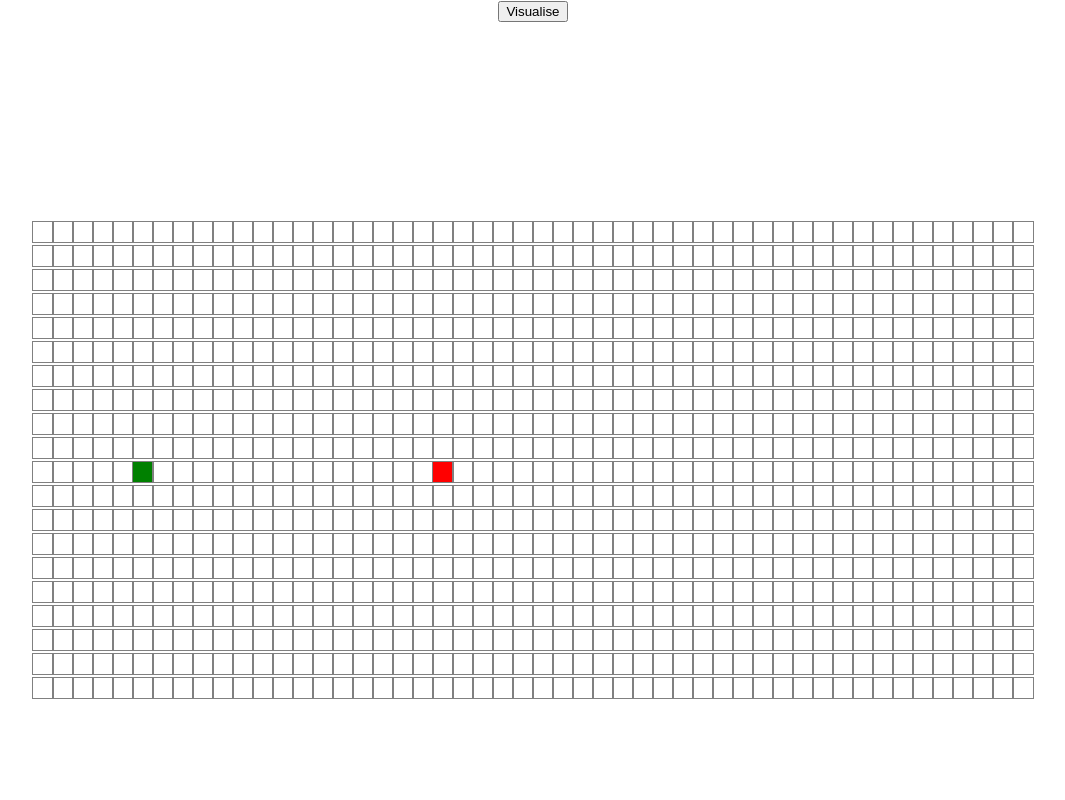
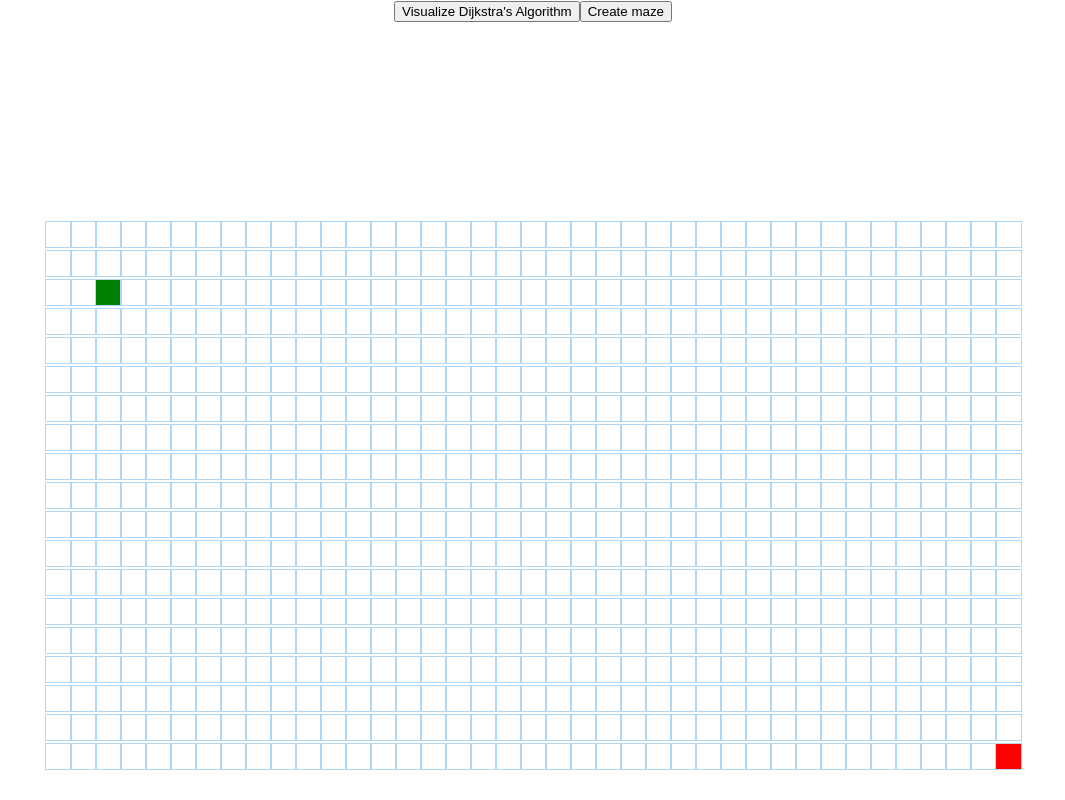
Before and after one commit to robLaing2/Pathfinding-Visualizer, a React (Create React App) app in the folder my-app/: page / in a window 1280 px wide. Shown: the whole page, without its empty margins (107-1172 px from the left). Built offline with nearby package versions, Linux system fonts and the light colour scheme.

Commit message:
Added prims algorithm, pathfinding not working

```diff
--- a/my-app/src/Pathfinder/Node.css
+++ b/my-app/src/Pathfinder/Node.css
@@ -1,14 +1,79 @@
 .node {
-    width: 20px;
-    height: 20px;
-    outline: 1px solid grey;
+    width: 25px;
+    height: 25px;
+    outline: 1px solid rgb(175, 216, 248);
     display: inline-block;
-}
+  }
 
-.node-finish {
+  .node-finish {
     background-color: red;
-}
+  }
 
-.node-start {
+  .node-start {
     background-color: green;
-}
+  }
+
+  .node-visited {
+    animation-name: visitedAnimation;
+    animation-duration: 1.5s;
+    animation-timing-function: ease-out;
+    animation-delay: 0;
+    animation-direction: alternate;
+    animation-iteration-count: 1;
+    animation-fill-mode: forwards;
+    animation-play-state: running;
+  }
+
+  @keyframes visitedAnimation {
+    0% {
+      transform: scale(0.3);
+      background-color: rgba(0, 0, 66, 0.75);
+      border-radius: 100%;
+    }
+
+    50% {
+      background-color: rgba(17, 104, 217, 0.75);
+    }
+
+    75% {
+      transform: scale(1.2);
+      background-color: rgba(0, 217, 159, 0.75);
+    }
+
+    100% {
+      transform: scale(1);
+      background-color: rgba(0, 190, 218, 0.75);
+    }
+  }
+
+  .node-wall {
+    background-color: rgb(12, 53, 71);
+  }
+
+  .node-shortest-path {
+    animation-name: shortestPath;
+    animation-duration: 1.5s;
+    animation-timing-function: ease-out;
+    animation-delay: 0;
+    animation-direction: alternate;
+    animation-iteration-count: 1;
+    animation-fill-mode: forwards;
+    animation-play-state: running;
+  }
+
+  @keyframes shortestPath {
+    0% {
+      transform: scale(0.6);
+      background-color: rgb(255, 254, 106);
+    }
+
+    50% {
+      transform: scale(1.2);
+      background-color: rgb(255, 254, 106);
+    }
+
+    100% {
+      transform: scale(1);
+      background-color: rgb(255, 254, 106);
+    }
+  }
--- a/my-app/src/Pathfinder/Node.jsx
+++ b/my-app/src/Pathfinder/Node.jsx
@@ -8,19 +8,28 @@ export default class Node extends Component {
         col,
         isFinish,
         isStart,
+        isWall,
+        onMouseDown,
+        onMouseEnter,
+        onMouseUp,
         row,
+        isVisitedMaze,
       } = this.props;
       const extraClassName = isFinish
         ? 'node-finish'
         : isStart
         ? 'node-start'
+        : isWall
+        ? 'node-wall'
         : '';
 
       return (
         <div
           id={`node-${row}-${col}`}
           className={`node ${extraClassName}`}
-        ></div>
+          onMouseDown={() => onMouseDown(row, col)}
+          onMouseEnter={() => onMouseEnter(row, col)}
+          onMouseUp={() => onMouseUp()}></div>
       );
     }
   }
--- a/my-app/src/Pathfinder/PathfindingVisualiser.jsx
+++ b/my-app/src/Pathfinder/PathfindingVisualiser.jsx
@@ -3,49 +3,132 @@ import Node from './Node';
 
 import './PathfindingVisualiser.css'
 
-import {dijkstras} from '../algorithms/dijkstras.js'
+import {dijkstra, getNodesInShortestPathOrder} from '../algorithms/dijkstras.js'
+import {primsAlgorithm} from '../algorithms/mazeCreation.js'
 
-const START_ROW = 10;
-const START_COL = 5;
-const END_ROW = 10;
-const END_COL = 20;
+const START_NODE_ROW = 2;
+const START_NODE_COL = 2;
+const FINISH_NODE_ROW = 18;
+const FINISH_NODE_COL = 38;
 
-export default class PathfindingVisualiser extends Component {
-    constructor(props) {
-        super(props);
+const NO_ROWS = 19;
+const NO_COLS = 39;
+
+export default class PathfindingVisualizer extends Component {
+  constructor() {
+    super();
     this.state = {
       grid: [],
+      mouseIsPressed: false,
     };
   }
 
   componentDidMount() {
     const grid = getInitialGrid();
-        this.setState({grid})
+    this.setState({grid});
   }
 
-    visualiseAstar(){
-        const {grid} = this.state
-        const startNode = grid[START_ROW][START_COL];
-        const endNode = grid[END_ROW][END_COL];
-        const visitedNodes = dijkstras(grid, startNode, endNode)
-        console.log(visitedNodes)
+  handleMouseDown(row, col) {
+    const newGrid = getNewGridWithWallToggled(this.state.grid, row, col);
+    this.setState({grid: newGrid, mouseIsPressed: true});
+  }
+
+  handleMouseEnter(row, col) {
+    if (!this.state.mouseIsPressed) return;
+    const newGrid = getNewGridWithWallToggled(this.state.grid, row, col);
+    this.setState({grid: newGrid});
+  }
+
+  handleMouseUp() {
+    this.setState({mouseIsPressed: false});
+  }
+
+  animateDijkstra(visitedNodesInOrder, nodesInShortestPathOrder) {
+    for (let i = 0; i <= visitedNodesInOrder.length; i++) {
+      if (i === visitedNodesInOrder.length) {
+        setTimeout(() => {
+          this.animateShortestPath(nodesInShortestPathOrder);
+        }, 10 * i);
+        return;
+      }
+      setTimeout(() => {
+        const node = visitedNodesInOrder[i];
+        document.getElementById(`node-${node.row}-${node.col}`).className =
+          'node node-visited';
+      }, 10 * i);
+    }
+  }
+
+  makeAllNodesWall() {
+
+    for (let row = 0; row < NO_ROWS; row++) {
+        for (let col = 0; col < NO_COLS; col++) {
+            const newGrid = getNewGridWithWallToggled(this.state.grid, row, col);
+            this.setState({grid: newGrid});
+        }
+      }
 
   }
 
+  animateMaze(mazeLayout) {
+
+    this.makeAllNodesWall()
+
+    for (let i = 0; i < mazeLayout.length; i++) {
+
+        setTimeout(() => {
+            const {row, col} = mazeLayout[i];
+            const newGrid = getNewGridWithWallToggled(this.state.grid, row, col);
+            this.setState({grid: newGrid});
+          }, 50 * i);
+    }
+  }
+
+  animateShortestPath(nodesInShortestPathOrder) {
+    for (let i = 0; i < nodesInShortestPathOrder.length; i++) {
+      setTimeout(() => {
+        const node = nodesInShortestPathOrder[i];
+        document.getElementById(`node-${node.row}-${node.col}`).className =
+          'node node-shortest-path';
+      }, 50 * i);
+    }
+  }
+
+  visualizeDijkstra() {
+    const {grid} = this.state;
+    const startNode = grid[START_NODE_ROW][START_NODE_COL];
+    const finishNode = grid[FINISH_NODE_ROW][FINISH_NODE_COL];
+    const visitedNodesInOrder = dijkstra(grid, startNode, finishNode);
+    const nodesInShortestPathOrder = getNodesInShortestPathOrder(finishNode);
+    this.animateDijkstra(visitedNodesInOrder, nodesInShortestPathOrder);
+  }
+
+  visualiseMazeCreation() {
+    const {grid} = this.state;
+    const startNode = grid[START_NODE_ROW][START_NODE_COL];
+    const finishNode = grid[FINISH_NODE_ROW][FINISH_NODE_COL];
+    const mazeLayout = primsAlgorithm(grid, startNode, finishNode);
+
+    this.animateMaze(mazeLayout);
+  }
+
   render() {
-
-        const {grid} = this.state;
+    const {grid, mouseIsPressed} = this.state;
 
     return (
       <>
-            <button onClick={() => this.visualiseAstar()}>Visualise</button>
-
+        <button onClick={() => this.visualizeDijkstra()}>
+          Visualize Dijkstra's Algorithm
+        </button>
+        <button onClick={() => this.visualiseMazeCreation()}>
+          Create maze
+        </button>
         <div className="grid">
           {grid.map((row, rowIdx) => {
             return (
               <div key={rowIdx}>
                 {row.map((node, nodeIdx) => {
-                                const {row, col, isFinish, isStart, isWall} = node;
+                  const {row, col, isFinish, isStart, isWall, isVisitedMaze} = node;
                   return (
                     <Node
                       key={nodeIdx}
@@ -53,9 +136,15 @@ export default class PathfindingVisualiser extends Component {
                       isFinish={isFinish}
                       isStart={isStart}
                       isWall={isWall}
-                                        row={row}
-                                    > </Node>
-                                )
+                      isVisitedMaze={isVisitedMaze}
+                      mouseIsPressed={mouseIsPressed}
+                      onMouseDown={(row, col) => this.handleMouseDown(row, col)}
+                      onMouseEnter={(row, col) =>
+                        this.handleMouseEnter(row, col)
+                      }
+                      onMouseUp={() => this.handleMouseUp()}
+                      row={row}></Node>
+                  );
                 })}
               </div>
             );
@@ -65,28 +154,37 @@ export default class PathfindingVisualiser extends Component {
     );
   }
 }
-
 const getInitialGrid = () => {
   const grid = [];
-    for (let row = 0; row < 20; row++) {
+  for (let row = 0; row < NO_ROWS; row++) {
     const currentRow = [];
-      for (let col = 0; col < 50; col++) {
+    for (let col = 0; col < NO_COLS; col++) {
       currentRow.push(createNode(col, row));
     }
     grid.push(currentRow);
   }
   return grid;
 };
-
 const createNode = (col, row) => {
   return {
     col,
     row,
-      isStart: row === START_ROW && col === START_COL,
-      isFinish: row === END_ROW && col === END_COL,
+    isStart: row === START_NODE_ROW && col === START_NODE_COL,
+    isFinish: row === FINISH_NODE_ROW && col === FINISH_NODE_COL,
     distance: Infinity,
     isVisited: false,
     isWall: false,
     previousNode: null,
+    isVisitedMaze:false,
   };
 };
+const getNewGridWithWallToggled = (grid, row, col) => {
+  const newGrid = grid.slice();
+  const node = newGrid[row][col];
+  const newNode = {
+    ...node,
+    isWall: !node.isWall,
+  };
+  newGrid[row][col] = newNode;
+  return newGrid;
+};
--- a/my-app/src/algorithms/dijkstras.js
+++ b/my-app/src/algorithms/dijkstras.js
@@ -1,4 +1,8 @@
-export function dijkstras(grid, startNode, finishNode) {
+// Performs Dijkstra's algorithm; returns *all* nodes in the order
+// in which they were visited. Also makes nodes point back to their
+// previous node, effectively allowing us to compute the shortest path
+// by backtracking from the finish node.
+export function dijkstra(grid, startNode, finishNode) {
     const visitedNodesInOrder = [];
     startNode.distance = 0;
     const unvisitedNodes = getAllNodes(grid);
--- /dev/null
+++ b/my-app/src/algorithms/mazeCreation.js
@@ -0,0 +1,119 @@
+export function primsAlgorithm(grid, startNode, endNode) {
+
+  var passageList = [];
+  var workingSet = [];
+
+  passageList.push(startNode);
+
+  var connectingNode = startNode;
+  connectingNode.isVisitedMaze = true;
+
+  addUnvisitedNeighbours(grid, connectingNode, workingSet);
+
+  var first = true;
+  var count = 0;
+
+  while (!!workingSet.length) {
+    count++;
+
+    var randIndex = Math.floor(Math.random() * workingSet.length)
+
+    var randNeighbour = workingSet[randIndex];
+
+    randNeighbour.isVisitedMaze = true;
+    workingSet.splice(randIndex,1);
+
+    if (first) {
+      first = false;
+    }
+    else {
+      connectingNode = getConnectingNode(grid, randNeighbour);
+    }
+
+    if (connectingNode.col == randNeighbour.col) {
+      var middleRow = Math.max(connectingNode.row, randNeighbour.row) - 1;
+      var col = connectingNode.col;
+      var middleNode = grid[middleRow][col];
+      middleNode.isVisitedMaze = true;
+      passageList.push(middleNode);
+    }
+    else {
+      var middleCol = (Math.max(connectingNode.col, randNeighbour.col)) - 1;
+      var row = connectingNode.row;
+      var middleNode = grid[row][middleCol];
+      middleNode.isVisitedMaze = true;
+      passageList.push(middleNode);
+    }
+    passageList.push(randNeighbour);
+    addUnvisitedNeighbours(grid, randNeighbour, workingSet);
+  }
+
+  return passageList;
+
+}
+
+function getConnectingNode(grid, node) {
+
+  var neighbours = [];
+  var passage = [];
+  var {col, row} = node;
+
+  if (row > 1) neighbours.push(grid[row - 2][col]);
+  if (row < grid.length - 2) neighbours.push(grid[row + 2][col]);
+  if (col > 1) neighbours.push(grid[row][col - 2]);
+  if (col < grid[0].length - 2) neighbours.push(grid[row][col + 2]);
+
+  for (let i =0; i < neighbours.length; i++) {
+    if (neighbours[i].isVisitedMaze) {
+      passage.push(neighbours[i])
+    }
+  }
+
+  var node = passage[Math.floor(Math.random() * passage.length)];
+
+  return node;
+}
+
+function addUnvisitedNeighbours(grid, node, workingSet) {
+
+  var {col, row} = node;
+
+  if (row > 1) {
+    var node = grid[row - 2][col];
+    if (!node.isVisitedMaze && !workingSet.includes(node)) workingSet.push(node);
+  }
+  if (row < grid.length - 2){
+    var node = grid[row + 2][col];
+    if (!node.isVisitedMaze && !workingSet.includes(node)) workingSet.push(node);
+  }
+  if (col > 1){
+    var node = grid[row][col - 2];
+    if (!node.isVisitedMaze && !workingSet.includes(node)) workingSet.push(node);
+  }
+  if (col < grid[0].length - 2){
+    var node = grid[row][col + 2];
+    if (!node.isVisitedMaze && !workingSet.includes(node)) workingSet.push(node);
+  }
+
+  // for (let i = 0; i < workingSet.length; i++) {
+  //   if (workingSet[i].isVisitedMaze) {
+  //     workingSet.splice(i,1)
+  //   }
+  // }
+
+  //return workingSet;
+
+  //workingSet.filter(cell => !cell.isVisitedMaze);
+}
+
+
+function makeAllNodesWalls(grid) {
+  var nodes = [];
+  for (var row of grid) {
+    for (var node of row) {
+      node.isWall = true;
+      //nodes.push(node);
+    }
+  }
+  //return nodes;
+}
```
Lines whose indentation alone changed are shown as unchanged.
